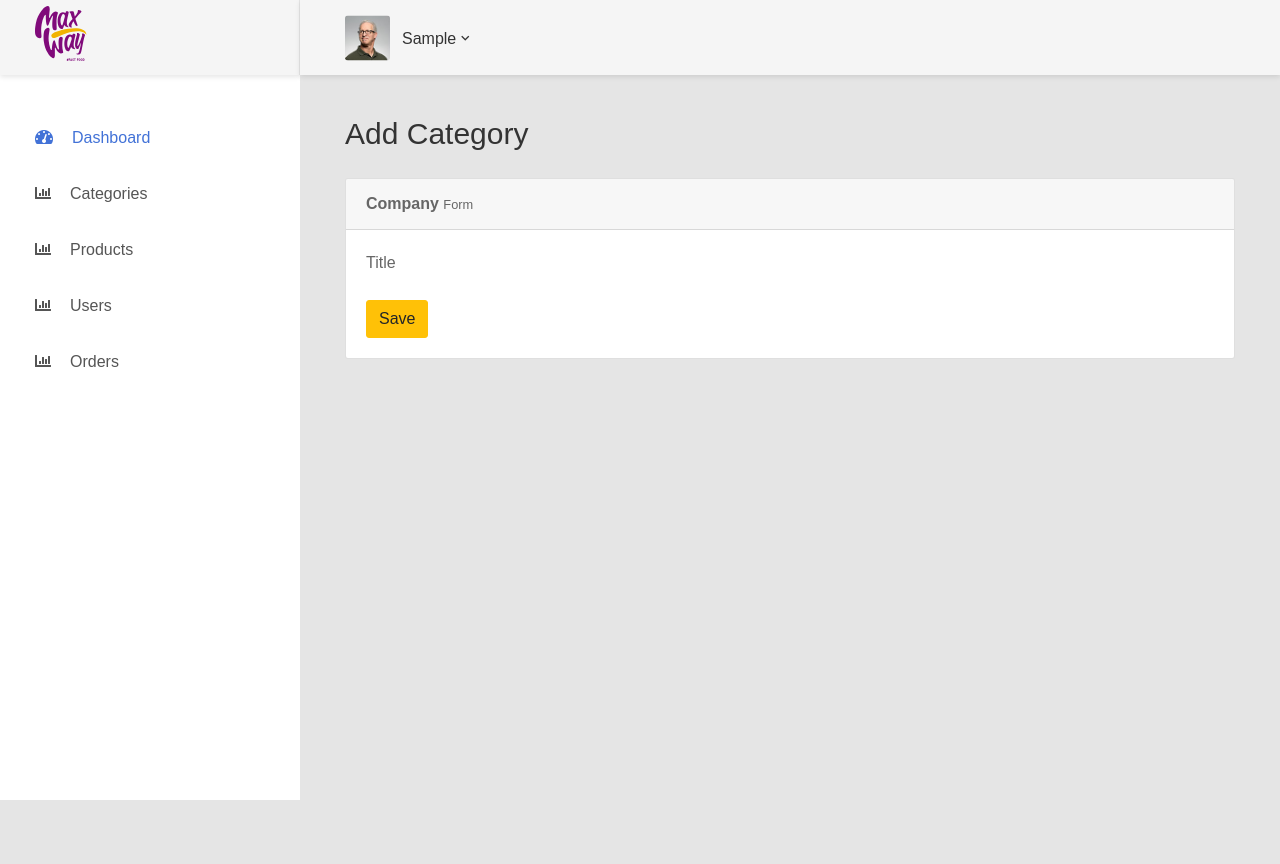
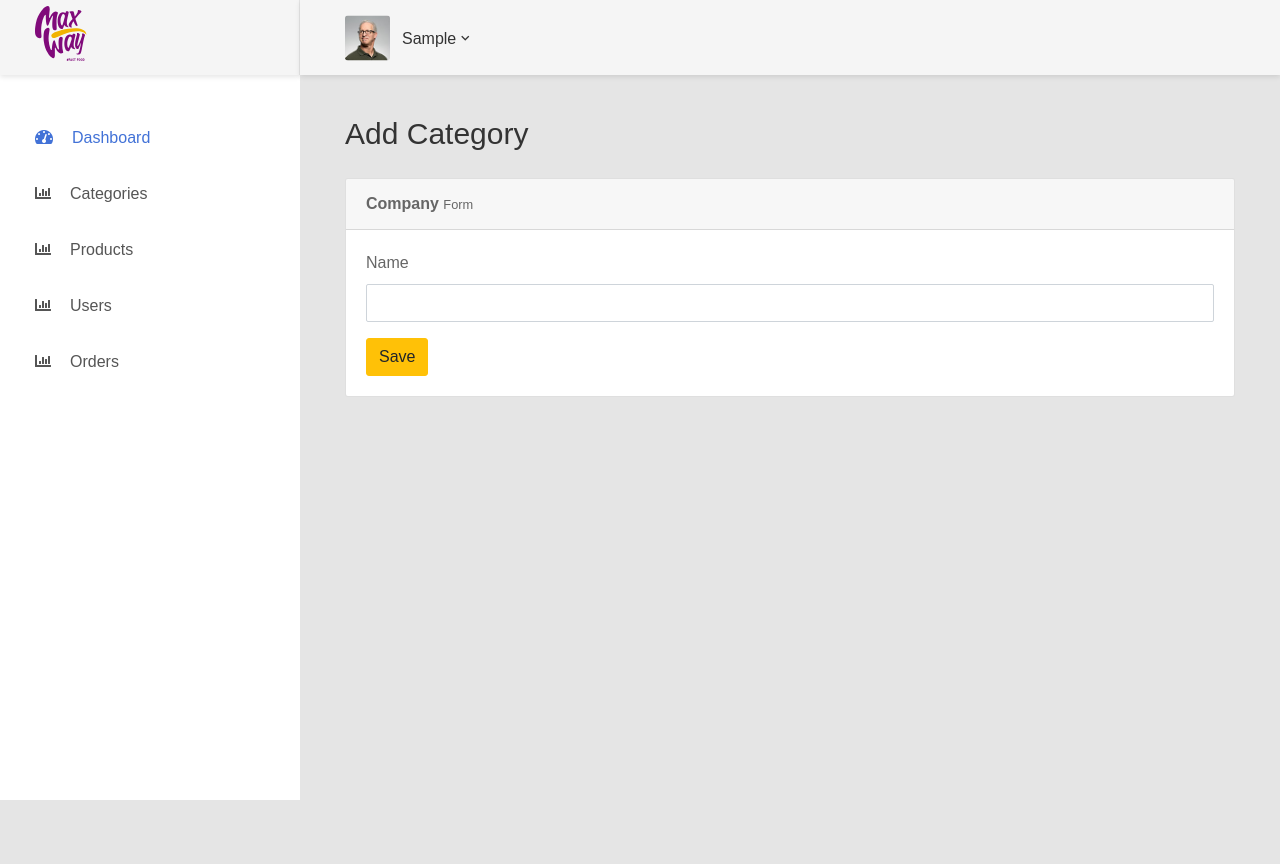
Before and after one commit to xusniddinovk1/MaxWay, a Django app: page /dashboard/category/create/ in a window 1280 px wide. Run offline with Django 5.2, Linux system fonts and the light colour scheme; the visitor is signed in with stand-in values (Sample User, id 1); some libraries are stand-ins or nearby versions.

Commit message:
initial commit

```diff
--- a/templates/dashboard/category/form.html
+++ b/templates/dashboard/category/form.html
@@ -29,8 +29,8 @@
                                 <form method="post">
                                     {% csrf_token %}
                                     <div class="form-group">
-                                        <label class=" form-control-label">Title</label>
-                                        {{ form.title }}
+                                        <label class=" form-control-label">Name</label>
+                                        {{ form.name }}
 
                                     </div>
 
--- a/templates/dashboard/category/list.html
+++ b/templates/dashboard/category/list.html
@@ -1,4 +1,3 @@
-
 {% extends 'dashboard/base.html' %}
 {% load static %}
 {% block content %}
@@ -40,7 +39,7 @@
                                     {% for category in categories %}
                                     <tr>
                                         <td>{{ category.id }}</td>
-                                        <td>{{ category.title }}</td>
+                                        <td>{{ category.name }}</td>
                                         <td>{{ category.created_at }}</td>
 <!--                                        <td>{{ category.product_count }}</td>-->
 
--- a/templates/dashboard/customer_order/list.html
+++ b/templates/dashboard/customer_order/list.html
@@ -1,4 +1,3 @@
-
 {% extends 'dashboard/base.html' %}
 {% load static %}
 {% block content %}
--- a/templates/dashboard/order/list.html
+++ b/templates/dashboard/order/list.html
@@ -1,4 +1,3 @@
-
 {% extends 'dashboard/base.html' %}
 {% load static %}
 {% block content %}
--- a/templates/dashboard/order_product/list.html
+++ b/templates/dashboard/order_product/list.html
@@ -1,4 +1,3 @@
-
 {% extends 'dashboard/base.html' %}
 {% load static %}
 {% load mathfilters %}
@@ -38,10 +37,10 @@
                                     </tr>
                                 </thead>
                                 <tbody>
-                                    {% for pro in productorders %}
+                                    {% for pro in order_products %}
                                     <tr>
 
-                                        <td>{{ pro.title }}</td>
+                                        <td>{{ pro.name }}</td>
                                         <td>{{ pro.price }}</td>
                                         <td>{{ pro.count }}</td>
                                         <td>{{ pro.count|mul:pro.price }}</td>
--- a/templates/dashboard/product/form.html
+++ b/templates/dashboard/product/form.html
@@ -1,4 +1,3 @@
-
 {% extends 'dashboard/base.html' %}
 {% load static %}
 {% block content %}
@@ -31,7 +30,7 @@
                                     {% csrf_token %}
                                     <div class="form-group">
                                         <label class=" form-control-label">Name</label>
-                                        {{form.title}}
+                                        {{form.name}}
                                         <label  class=" form-control-label">Description</label>
                                         {{form.description}}
                                         <label  class=" form-control-label">Category</label>
--- a/templates/dashboard/product/list.html
+++ b/templates/dashboard/product/list.html
@@ -1,4 +1,3 @@
-
 {% extends 'dashboard/base.html' %}
 {% load static %}
 {% block content %}
@@ -30,7 +29,7 @@
                                     <tr>
                                         <th>#</th>
                                          <th>Image</th>
-                                        <th>Title</th>
+                                        <th>Name</th>
                                         <th>Description</th>
                                         <th>Cost</th>
                                         <th>Price</th>
@@ -45,7 +44,7 @@
                                     <tr>
                                         <td>{{ product.id }}</td>
                                                <td> <img id="output" style="width:180px;height:180;" src="{% if product %}/media/{{ product.image }}{% endif %}"></td>
-                                        <td>{{ product.title }}</td>
+                                        <td>{{ product.name }}</td>
                                         <td>{{ product.description }}</td>
                                         <td>{{ product.cost }}</td>
                                         <td>{{ product.price }}</td>
--- a/templates/dashboard/user/form.html
+++ b/templates/dashboard/user/form.html
@@ -1,4 +1,3 @@
-
 {% extends 'dashboard/base.html' %}
 {% load static %}
 {% block content %}
--- a/templates/dashboard/user/list.html
+++ b/templates/dashboard/user/list.html
@@ -1,4 +1,3 @@
-
 {% extends 'dashboard/base.html' %}
 {% load static %}
 {% block content %}
```
